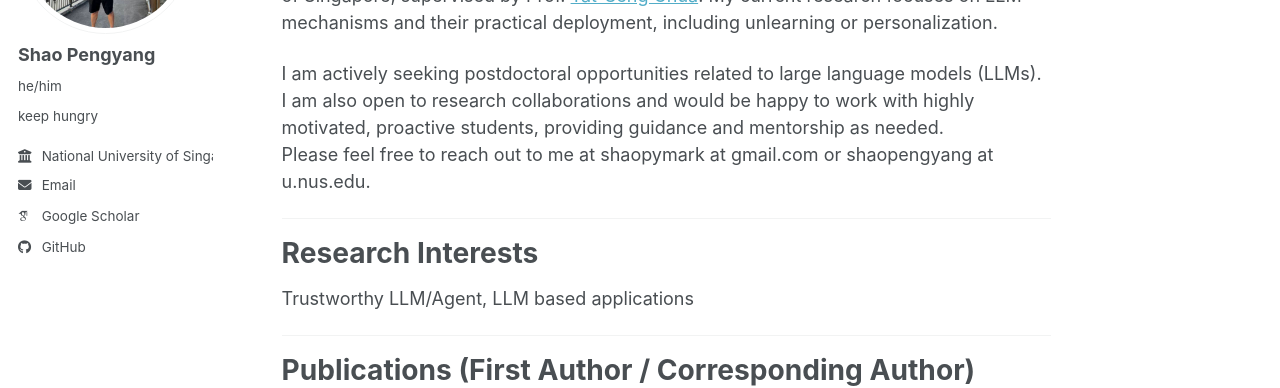
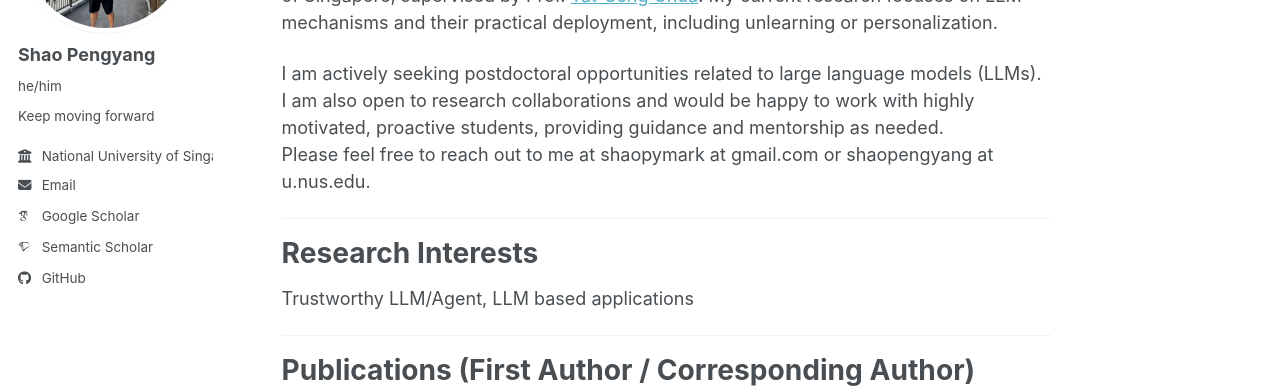
Before and after one commit to ShaoPengyang/ShaoPengyang.github.io, a Jekyll site: the page built from _pages/about.md, in a window 1280 px wide. Shown: the part 240-628 px from the top of the page. Built offline with Jekyll 4.4.1, drawn with Linux system fonts in a browser that asks for light colours; some web fonts are replaced; a script bundle is joined from its source files by our own code; library files that are not in the unit come from our copies.

Commit message:
Update _config.yml

```diff
--- a/_config.yml
+++ b/_config.yml
@@ -26,7 +26,7 @@ author:
   avatar           : "profile.png"
   name             : "Shao Pengyang"
   pronouns         : "he/him"
-  bio              : "keep hungry"
+  bio              : "Keep moving forward"
   location         : # "Earth"
   employer         : "National University of Singapore"
   uri              : # URL
@@ -37,7 +37,7 @@ author:
   googlescholar    : "https://scholar.google.com/citations?user=kqODdxgAAAAJ"
   inspire-hep      : # URL
   impactstory      : # URL
-  semantic         : # URL
+  semantic         : "https://www.semanticscholar.org/author/Pengyang-Shao/2386014645?utm_content=AuthorProfile&utm_source=alert_email&utm_campaign=AlertEmails_DAILY&utm_term=AuthorCitation&utm_medium=69208600"
   ssrn             : # URL
   pubmed           : # URL
   researchgate     : # URL
```
